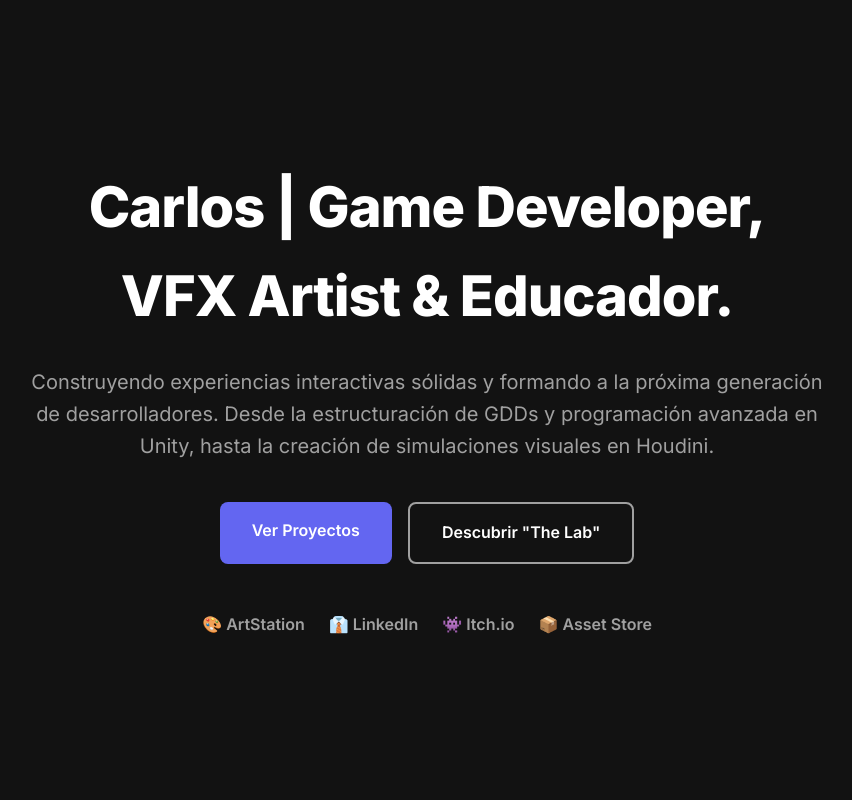
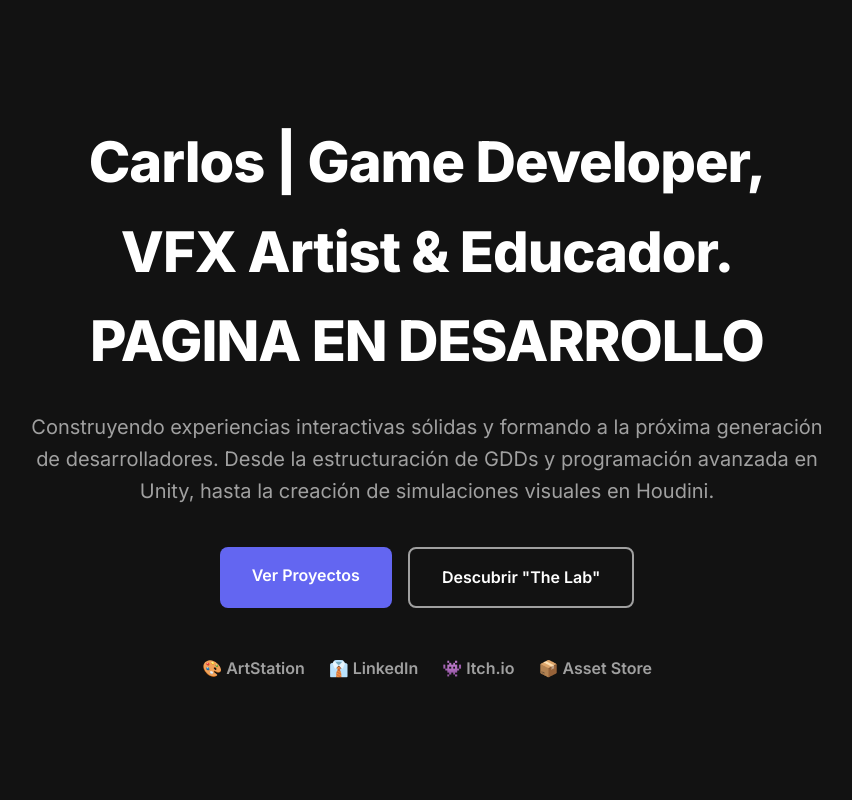
Before and after one commit to CharloHdz/charlohdz.github.io, a plain HTML site: page index.html in a window 1280 px wide. Shown: the top 800 px of the page, without its empty margins (213-1065 px from the left). Drawn offline with Linux system fonts and the light colour scheme.

Commit message:
Update index.html

```diff
--- a/index.html
+++ b/index.html
@@ -11,7 +11,7 @@
 
     <header class="hero">
         <div class="hero-content">
-            <h1>Carlos | Game Developer, VFX Artist & Educador.</h1>
+            <h1>Carlos | Game Developer, VFX Artist & Educador. PAGINA EN DESARROLLO</h1>
             <p>Construyendo experiencias interactivas sólidas y formando a la próxima generación de desarrolladores. Desde la estructuración de GDDs y programación avanzada en Unity, hasta la creación de simulaciones visuales en Houdini.</p>
 
             <div class="cta-container">
```
